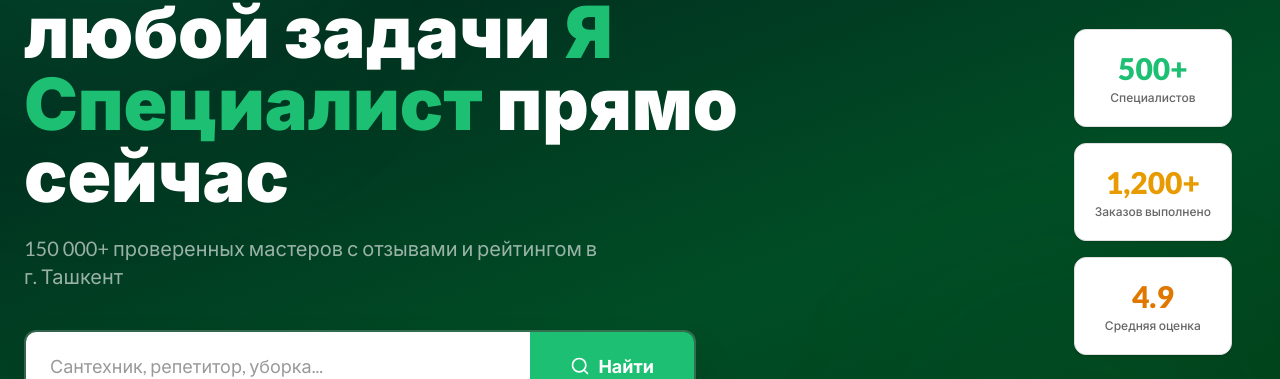
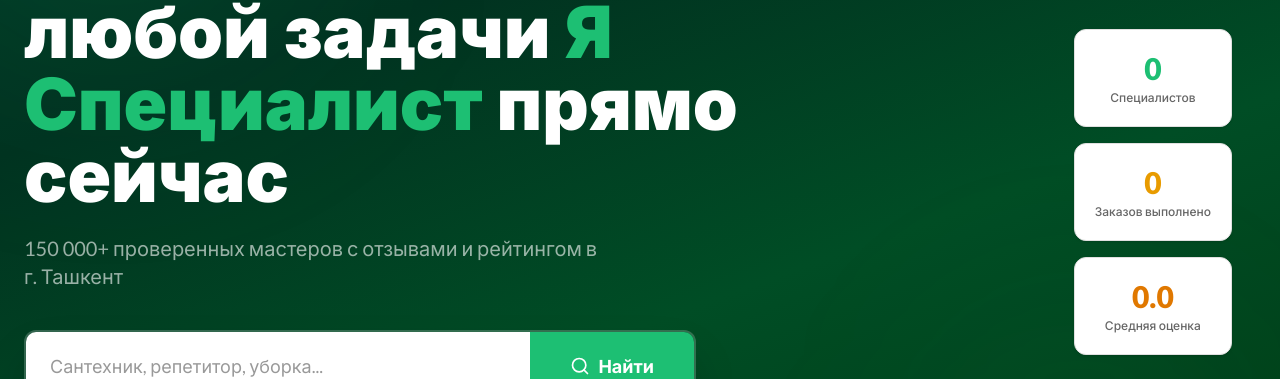
Before and after one commit to xumezzan/maestro_uz, a React (Vite) app: page / in a window 1280 px wide. Shown: the part 356-735 px from the top of the page. Built offline with nearby package versions, Linux system fonts and the light colour scheme; no server answers.

Commit message:
Remove dummy statistics and fetch real DB numbers on HomePage

```diff
--- a/pages/HomePage.tsx
+++ b/pages/HomePage.tsx
@@ -16,6 +16,9 @@ export const HomePage: React.FC = () => {
   const { currentUser, specialists, tasks } = useAppContext();
   const specialistsCount = specialists.length;
   const tasksCount = tasks.length;
+  const averageRating = specialistsCount > 0
+    ? (specialists.reduce((acc, s) => acc + (s.rating || 0), 0) / specialistsCount).toFixed(1)
+    : "0.0";
 
   useEffect(() => {
     if (currentUser?.role === UserRole.SPECIALIST) {
@@ -101,16 +104,16 @@ export const HomePage: React.FC = () => {
           {/* Stats floating */}
           <div className="hidden lg:flex absolute right-12 top-1/2 -translate-y-1/2 flex-col gap-4">
             <div className="fiverr-card p-5 text-center min-w-[140px] animate-fade-in" style={{ animationDelay: '200ms' }}>
-              <div className="text-3xl font-black text-fiverr-green">{specialistsCount || '500'}+</div>
+              <div className="text-3xl font-black text-fiverr-green">{specialistsCount}</div>
               <div className="text-xs text-fiverr-text-muted mt-1 font-medium">{t('activeSpecialists') || 'Специалистов'}</div>
             </div>
             <div className="fiverr-card p-5 text-center min-w-[140px] animate-fade-in" style={{ animationDelay: '400ms' }}>
-              <div className="text-3xl font-black text-fiverr-yellow">{tasksCount || '1,200'}+</div>
+              <div className="text-3xl font-black text-fiverr-yellow">{tasksCount}</div>
               <div className="text-xs text-fiverr-text-muted mt-1 font-medium">{t('completedTasks') || 'Заказов'}</div>
             </div>
             <div className="fiverr-card p-5 text-center min-w-[140px] animate-fade-in" style={{ animationDelay: '600ms' }}>
-              <div className="text-3xl font-black text-fiverr-orange">4.9</div>
-              <div className="text-xs text-fiverr-text-muted mt-1 font-medium">{t('averageRating') || 'Средний рейтинг'}</div>
+              <div className="text-3xl font-black text-fiverr-orange">{averageRating}</div>
+              <div className="text-xs text-fiverr-text-muted mt-1 font-medium">{t('averageRating') || 'Средняя оценка'}</div>
             </div>
           </div>
         </div>
```
